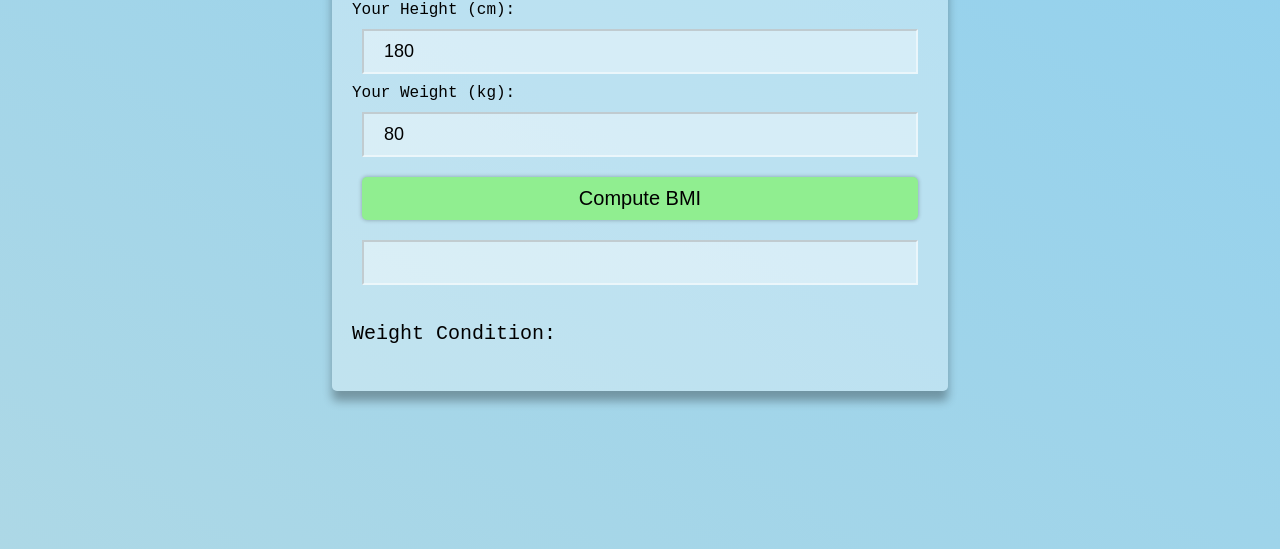
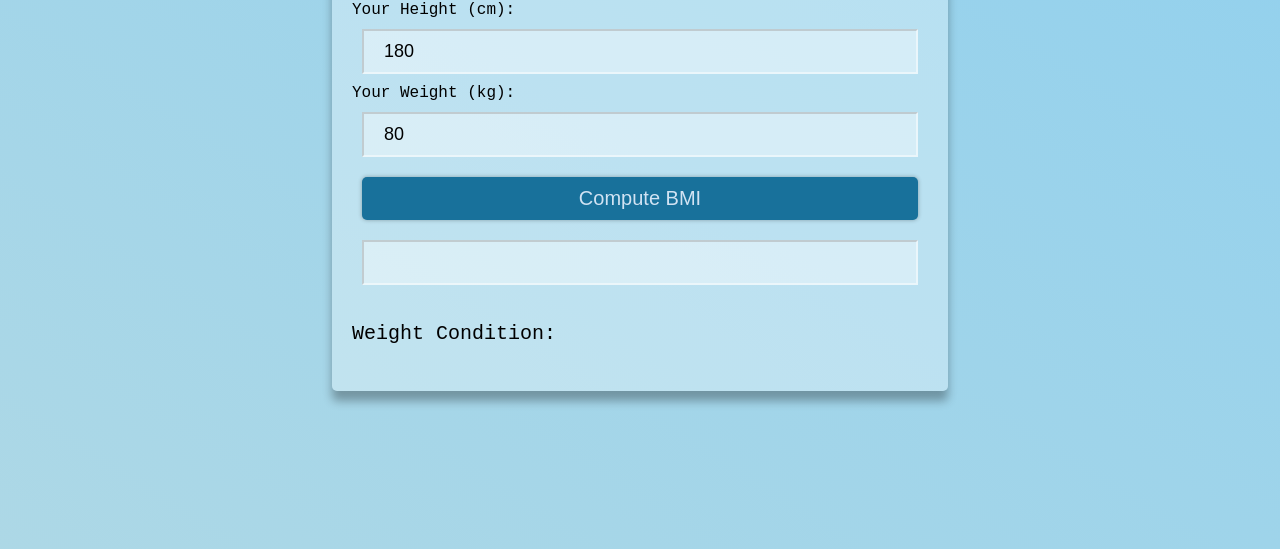
Before and after one commit to ayoubmorchid/BMI-Calculator, a plain HTML site: page index.html in a window 1280 px wide. Shown: the part 251-800 px from the top of the page. Drawn offline with Linux system fonts and the light colour scheme.

Commit message:
change the background color on button

```diff
--- a/style.css
+++ b/style.css
@@ -31,7 +31,8 @@ body{
 }
 
 .btn{
-    background-color: lightgreen;
+    background-color: rgb(24, 113, 155);
+    color: rgb(209, 227, 243);
     border: none;
     padding: 10px 20px;
     border-radius: 5px;
```
